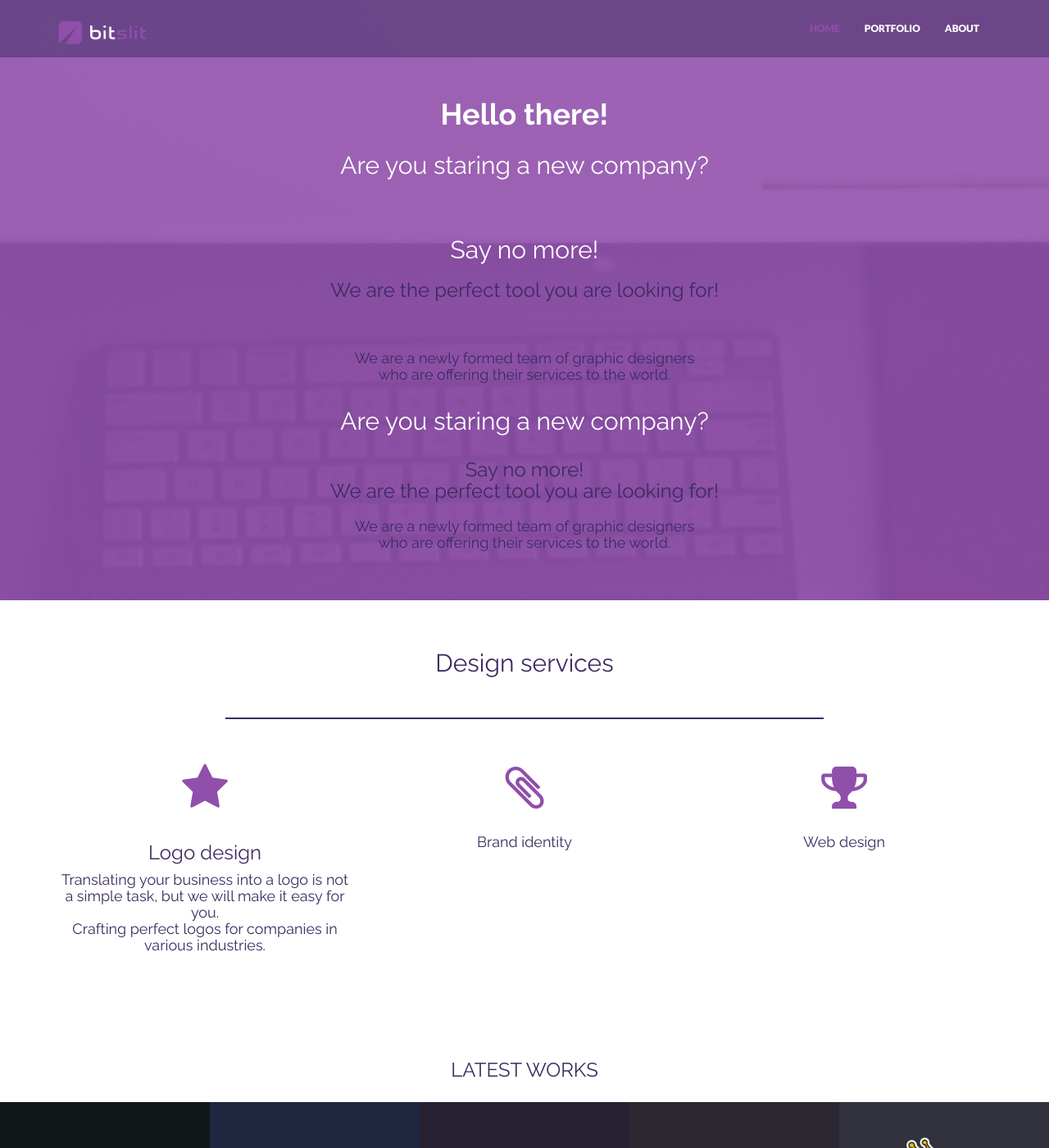
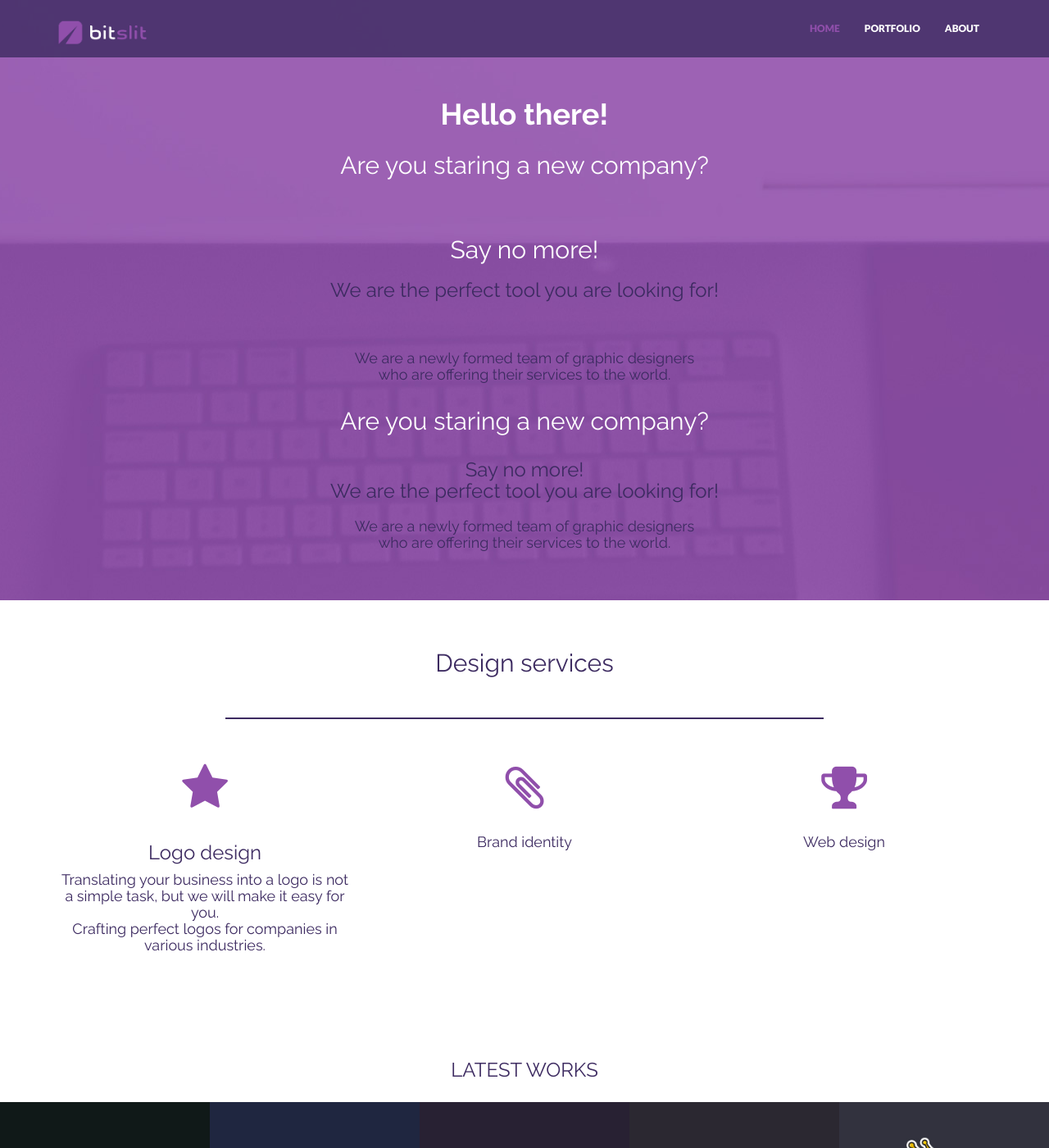
Before and after one commit to bitslit/portfolio, a Jekyll site: the page built from index.html, in a window 1280 px wide and 1400 px high. Shown: the whole window at 82% size. Built offline with Jekyll 4.4.1, drawn with Linux system fonts in a browser that asks for light colours; nearby versions of some CDN libraries.

Commit message:
Update style.css

```diff
--- a/_includes/css/style.css
+++ b/_includes/css/style.css
@@ -130,7 +130,7 @@ a:focus {
 	position: fixed;
 	width: 100%;
 	height: 50px;
-	background-color: rgba(61,43,97,.5);
+	background-color: rgba(61,43,97,.8);
 	border-color: transparent;
 	z-index: 99;
 }
```
